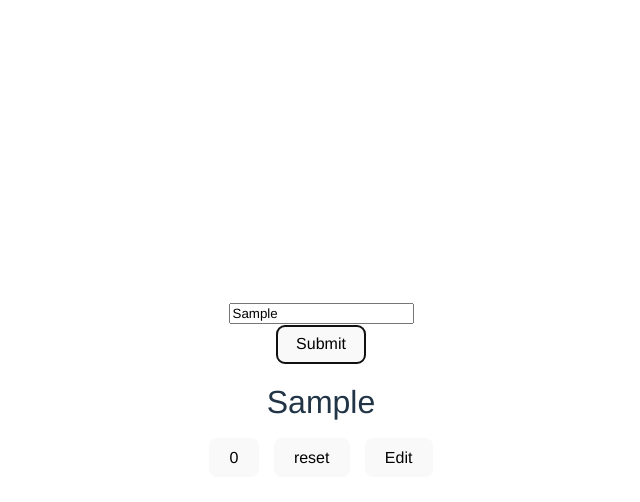
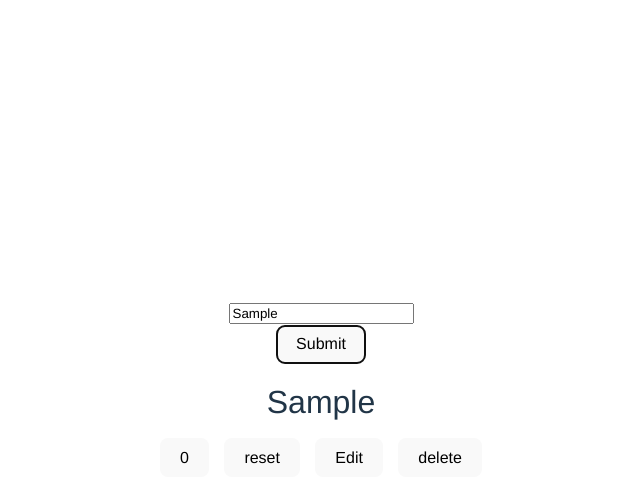
Before and after one commit to Rajat-web-server/Habit_tracker, a React (Vite) app in the folder Habit Tracker/: page / in a window 1280 px wide. Both pictures are taken after typing "Sample" into the empty fields and a click on the button "Submit". Shown: the top 502 px of the page, without its empty margins (319-959 px from the left). Built offline with nearby package versions, Linux system fonts and the light colour scheme.

Commit message:
Fix Submit button of Update_functionality

```diff
--- a/Habit Tracker/src/App.jsx
+++ b/Habit Tracker/src/App.jsx
@@ -9,6 +9,17 @@ function App() {
     const Submit = () => {
         sethabitList([...habitList, habit])
     }
+
+   const updateHabit=(index, newValue)=>{
+    const updatedhabits=[...habitList]
+    updatedhabits[index]=newValue;
+    sethabitList(updatedhabits)
+   }
+//    const deleteHabit = (index) => {
+//         const updatedList = habitList.filter((_, i) => i !== index)
+//         setHabitList(updatedList)
+//     }
+
     // if(habit !="")
     // {
     //     return
@@ -19,10 +30,10 @@ function App() {
 
     return (
         <div>
-            <Input setHabit={setHabit} />
+            <Input setHabit={setHabit} habit={habit}/>
             <button onClick={Submit}>Submit</button>
             {habitList.map((h, index) => (
-                <Habititem key={index} habit={h}/>
+                <Habititem key={index} habit={h} index={index} updateHabit={updateHabit}/>
             ))}
 
         </div>
--- a/Habit Tracker/src/components/habit_item.jsx
+++ b/Habit Tracker/src/components/habit_item.jsx
@@ -2,7 +2,7 @@ import { useState } from "react"
 import { Input } from "./input"
 import "./habit_item.css"
 
-export const Habititem = ({ habit }) => {
+export const Habititem = ({ habit, index, updateHabit }) => {
 
     let [Counter, setCounter] = useState(0)
     let [isEditing, setisEditing] = useState(false)
@@ -19,7 +19,13 @@ export const Habititem = ({ habit }) => {
         setisEditing(true);
     }
     const submit = () => {
+        updateHabit(index, editHabit)
         setisEditing(false)
+    }
+    const delete_ = ()=>{
+        setCounter(0)
+        setisEditing(false)
+        habit
     }
 
     return (
@@ -31,8 +37,9 @@ export const Habititem = ({ habit }) => {
                         <input type="text" placeholder="Write  task" value={editHabit} onChange={(e) => seteditHabit(e.target.value)} />
                         <button onClick={submit}>submit</button>
                         <p className="text">
-                            {editHabit}
+                             {editHabit}
                         </p>
+
 
                     </div>
 
@@ -48,6 +55,7 @@ export const Habititem = ({ habit }) => {
                 <button onClick={click} >{Counter}</button>
                 <button onClick={reset}>reset</button>
                 <button onClick={edit}>Edit</button>
+                <button onClick={delete_}>delete</button>
             </div>
 
         </div>
```
